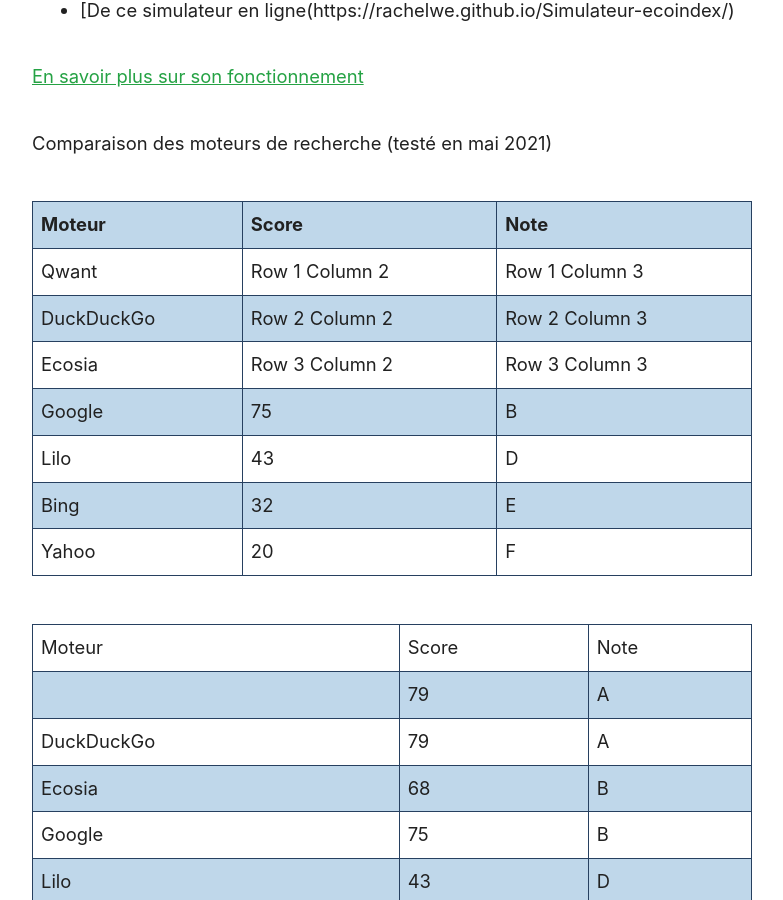
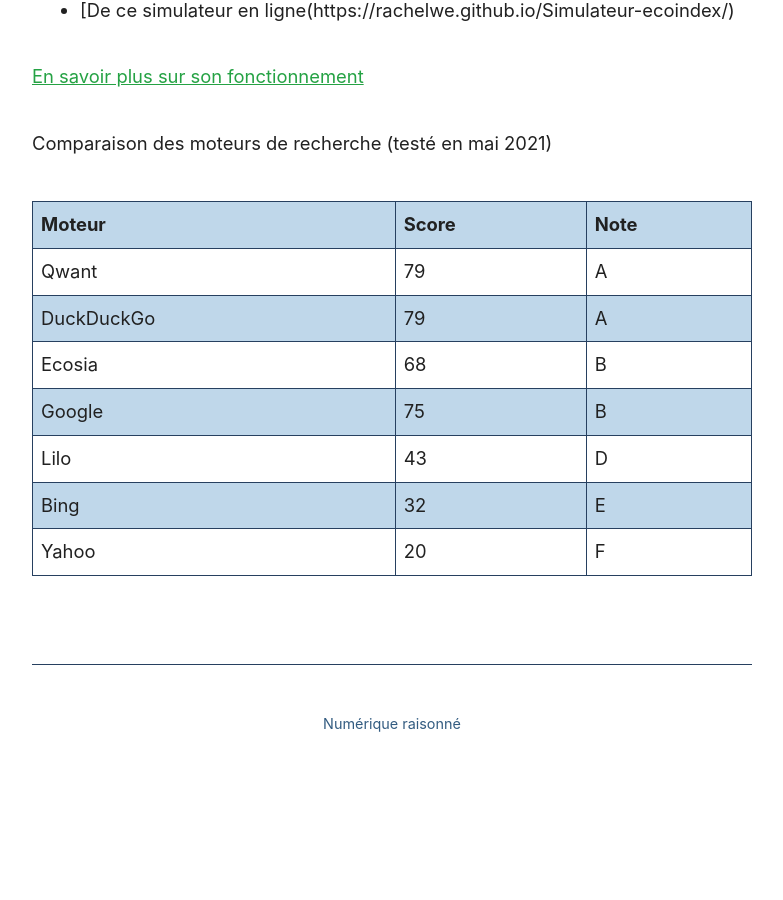
Before and after one commit to Slandais/slandais.github.io, a Jekyll site: the page built from _posts/2021-05-30-analyserSonSite.md, in a window 1280 px wide and 900 px high, scrolled down 1460 px. Shown: the whole window, without its empty margins (248-1031 px from the left). Built offline with Jekyll 4.4.1, drawn with Linux system fonts in a browser that asks for light colours; after the commit the page ends 2233 px from its top, so only the background shows below that.

Commit message:
Update 2021-05-30-analyserSonSite.md

```diff
--- a/_posts/2021-05-30-analyserSonSite.md
+++ b/_posts/2021-05-30-analyserSonSite.md
@@ -34,19 +34,10 @@
 
 | Moteur          | Score           | Note            |
 | --------------- | --------------- | --------------- |
-| Qwant | Row 1 Column 2 | Row 1 Column 3 |
-| DuckDuckGo | Row 2 Column 2 | Row 2 Column 3 |
-| Ecosia | Row 3 Column 2 | Row 3 Column 3 |
+| Qwant | 79 | A |
+| DuckDuckGo | 79 | A |
+| Ecosia | 68 | B |
 |    Google  |    75    | B |
 |    Lilo  |    43    | D |
 |    Bing    |    32    | E   |
 |    Yahoo    |    20    | F   |
-
-|Moteur|Score|Note|
-|      |    79    | A |
-|    DuckDuckGo  |    79    | A |
-|    Ecosia  |    68    | B |
-|    Google  |    75    | B |
-|    Lilo  |    43    | D |
-|    Bing    |    32    | E   |
-|    Yahoo    |    20    | F   |
```
